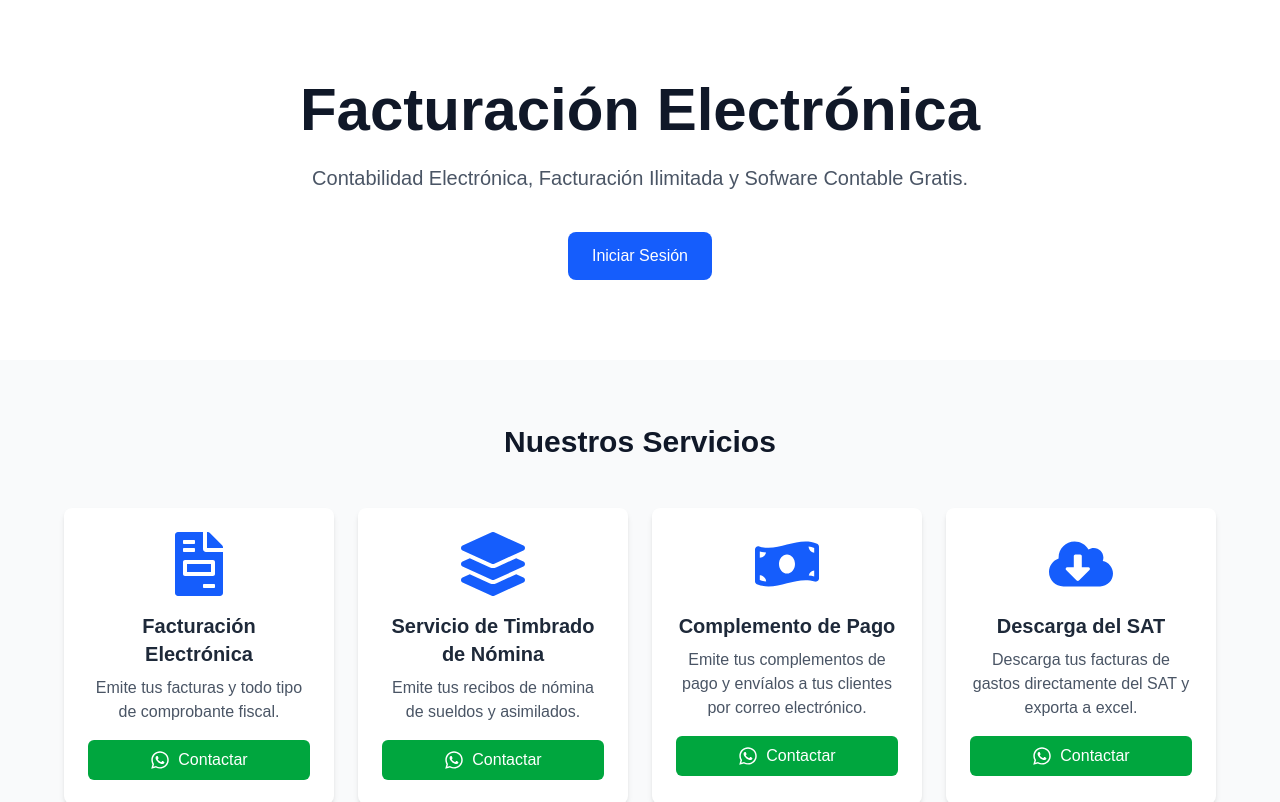
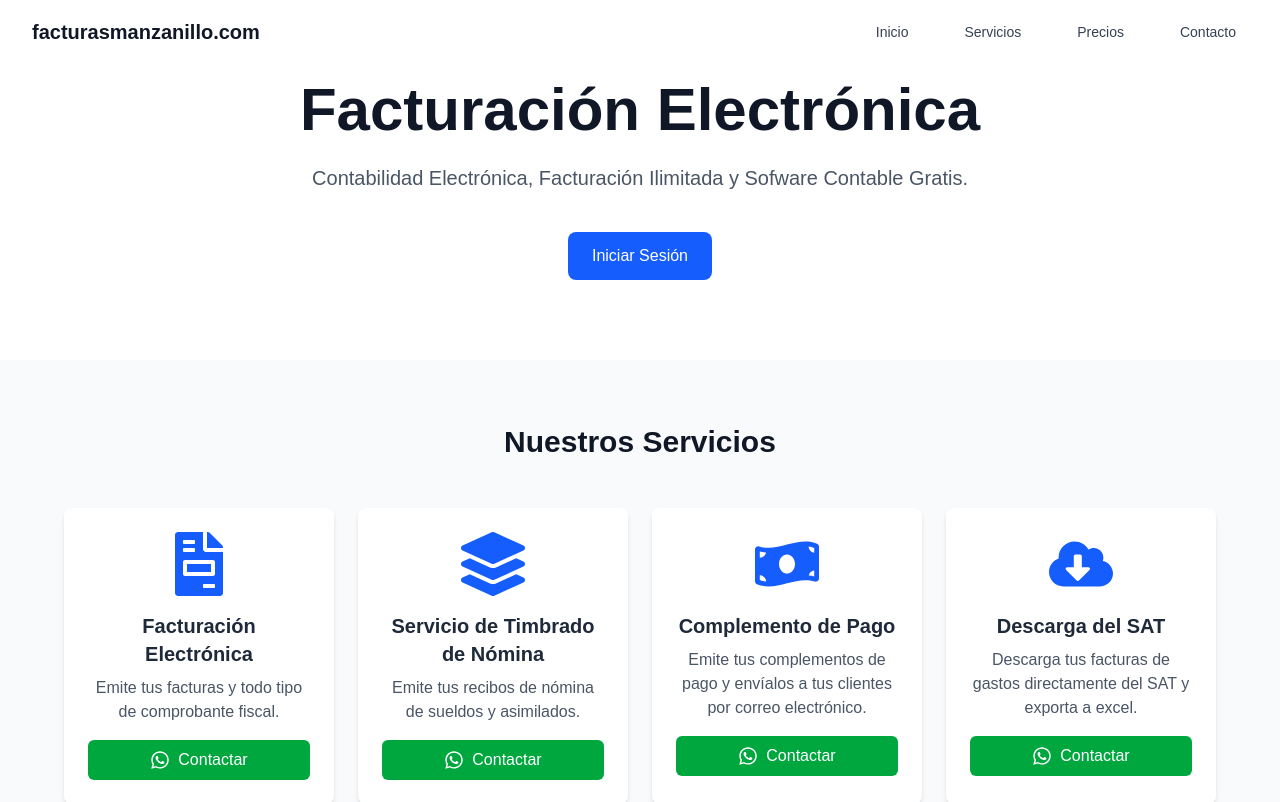
Before and after one commit to chucoyos/facturasmanzanillo, a Next.js app: page / in a window 1280 px wide. Shown: the top 802 px of the page. Built offline with nearby package versions, Linux system fonts and the light colour scheme.

Commit message:
Add navbar

```diff
--- a/app/components/ContactForm.js
+++ b/app/components/ContactForm.js
@@ -92,7 +92,7 @@ export default function ContactForm() {
           whileHover={{ scale: 1.02 }}
           whileTap={{ scale: 0.98 }}
           type="submit"
-          className="w-full px-5 py-3 text-sm font-medium text-white bg-blue-600 hover:bg-blue-700 rounded-lg dark:bg-blue-700 dark:hover:bg-blue-800 transition-colors"
+          className="cursor-pointer w-full px-5 py-3 text-sm font-medium text-white bg-blue-600 hover:bg-blue-700 rounded-lg dark:bg-blue-700 dark:hover:bg-blue-800 transition-colors"
         >
           Enviar Mensaje
         </motion.button>
--- a/app/components/HeroSection.js
+++ b/app/components/HeroSection.js
@@ -9,6 +9,7 @@ export default function HeroSection() {
       animate={{ opacity: 1 }}
       transition={{ duration: 0.5 }}
       className="py-20 px-4 max-w-6xl mx-auto text-center"
+      id="home"
     >
       <motion.div
         initial={{ y: -20 }}
--- /dev/null
+++ b/app/components/Navbar.js
@@ -0,0 +1,115 @@
+"use client";
+
+import { useState, useEffect } from "react";
+import { motion } from "framer-motion";
+import { FiMenu, FiX } from "react-icons/fi";
+
+export default function Navbar() {
+  const [isOpen, setIsOpen] = useState(false);
+  const [scrolled, setScrolled] = useState(false);
+
+  useEffect(() => {
+    const handleScroll = () => {
+      setScrolled(window.scrollY > 10);
+    };
+    window.addEventListener("scroll", handleScroll);
+    return () => window.removeEventListener("scroll", handleScroll);
+  }, []);
+
+  const scrollToSection = (id) => {
+    const element = document.getElementById(id);
+    if (element) {
+      element.scrollIntoView({ behavior: "smooth" });
+      setIsOpen(false);
+    }
+  };
+
+  return (
+    <motion.nav
+      initial={{ opacity: 0, y: -20 }}
+      animate={{ opacity: 1, y: 0 }}
+      transition={{ duration: 0.5 }}
+      className={`fixed w-full z-50 ${
+        scrolled
+          ? "bg-white/90 dark:bg-gray-900/90 backdrop-blur-sm shadow-sm"
+          : "bg-white dark:bg-gray-900"
+      } transition-all duration-300`}
+    >
+      <div className="max-w-7xl mx-auto px-4 sm:px-6 lg:px-8">
+        <div className="flex items-center justify-between h-16">
+          {/* Logo/Brand */}
+          <div className="flex-shrink-0">
+            <button
+              onClick={() => scrollToSection("home")}
+              className="cursor-pointer text-xl font-bold text-gray-900 dark:text-white hover:text-blue-600 dark:hover:text-blue-400 transition-colors"
+            >
+              facturasmanzanillo.com
+            </button>
+          </div>
+
+          {/* Desktop Navigation */}
+          <div className="hidden md:block">
+            <div className="ml-10 flex items-center space-x-8">
+              {[
+                { name: "Inicio", id: "home" },
+                { name: "Servicios", id: "servicios" },
+                { name: "Precios", id: "precios" },
+                { name: "Contacto", id: "contacto" },
+              ].map((item) => (
+                <button
+                  key={item.id}
+                  onClick={() => scrollToSection(item.id)}
+                  className="cursor-pointer text-gray-700 dark:text-gray-300 hover:text-blue-600 dark:hover:text-blue-400 px-3 py-2 text-sm font-medium transition-colors"
+                >
+                  {item.name}
+                </button>
+              ))}
+            </div>
+          </div>
+
+          {/* Mobile menu button */}
+          <div className="md:hidden">
+            <button
+              onClick={() => setIsOpen(!isOpen)}
+              className="text-gray-700 dark:text-gray-300 hover:text-blue-600 dark:hover:text-blue-400 focus:outline-none"
+            >
+              {isOpen ? (
+                <FiX className="h-6 w-6" />
+              ) : (
+                <FiMenu className="h-6 w-6" />
+              )}
+            </button>
+          </div>
+        </div>
+      </div>
+
+      {/* Mobile Menu */}
+      {isOpen && (
+        <motion.div
+          initial={{ opacity: 0, height: 0 }}
+          animate={{ opacity: 1, height: "auto" }}
+          exit={{ opacity: 0, height: 0 }}
+          transition={{ duration: 0.2 }}
+          className="md:hidden bg-white dark:bg-gray-800 shadow-lg"
+        >
+          <div className="px-2 pt-2 pb-3 space-y-1 sm:px-3">
+            {[
+              { name: "Inicio", id: "home" },
+              { name: "Servicios", id: "servicios" },
+              { name: "Precios", id: "precios" },
+              { name: "Contacto", id: "contacto" },
+            ].map((item) => (
+              <button
+                key={item.id}
+                onClick={() => scrollToSection(item.id)}
+                className="block w-full text-left px-3 py-2 text-base font-medium text-gray-700 dark:text-gray-300 hover:text-blue-600 dark:hover:text-blue-400 hover:bg-gray-100 dark:hover:bg-gray-700 rounded-md transition-colors"
+              >
+                {item.name}
+              </button>
+            ))}
+          </div>
+        </motion.div>
+      )}
+    </motion.nav>
+  );
+}
--- a/app/components/PricingSection.js
+++ b/app/components/PricingSection.js
@@ -62,7 +62,7 @@ export default function PricingSection() {
   };
 
   return (
-    <section className="py-16 px-4 bg-white dark:bg-gray-900 transition-colors duration-200">
+    <section className="py-16 px-4 bg-white dark:bg-gray-900 transition-colors duration-200" id="precios">
       <div className="max-w-6xl mx-auto">
         <motion.div
           initial={{ opacity: 0, y: 20 }}
--- a/app/components/ServicesSection.js
+++ b/app/components/ServicesSection.js
@@ -73,7 +73,9 @@ export default function ServicesSection() {
   };
 
   return (
-    <section className="py-16 px-4 bg-gray-50 dark:bg-gray-900 transition-colors duration-200">
+    <section className="py-16 px-4 bg-gray-50 dark:bg-gray-900 transition-colors duration-200"
+      id="servicios"
+    >
       <div className="max-w-6xl mx-auto">
         <motion.h2
           initial={{ opacity: 0, y: 20 }}
--- a/app/page.js
+++ b/app/page.js
@@ -2,10 +2,12 @@ import HeroSection from "./components/HeroSection";
 import PricingSection from "./components/PricingSection";
 import ServicesSection from "./components/ServicesSection";
 import ContactSection from "./components/ContactSection";
+import Navbar from "./components/Navbar";
 
 export default function Home() {
   return (
     <main className="min-h-screen bg-white dark:bg-gray-900 transition-colors duration-200">
+      <Navbar />
       <HeroSection />
       <ServicesSection />
       <PricingSection />
```
